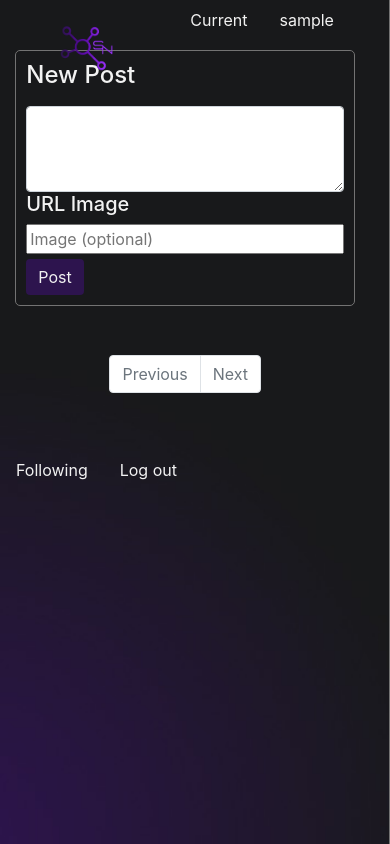
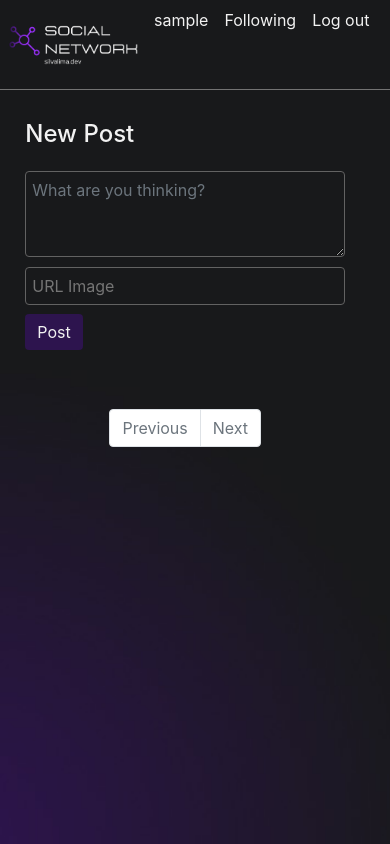
Before and after one commit to Aeziren/social-network, a Django app: page / in a window 390 px wide. Run offline with Django 3.2, Linux system fonts and the light colour scheme; the visitor is signed in with stand-in values (Sample User, id 1); data that the repository does not hold is empty; some libraries are stand-ins or nearby versions.

Commit message:
updated index page

```diff
--- a/network/static/network/styles.css
+++ b/network/static/network/styles.css
@@ -4,6 +4,10 @@
     border-radius: 5px;
     width: 35%;
     min-width: 340px;
+}
+
+.new-post {
+    border: unset;
 }
 
 input[type=submit][value="Post"] {
@@ -26,15 +30,54 @@ body {
     text-align: left;
 }
 
+.logo-bar {
+    height: auto;
+    width: 230px;
+}
+
 .nav {
     position: fixed;
     height: 100vh;
     border-right: 1px solid #737373;
 }
 
-@media screen and (max-width: 575px){
+.nav-link {
+    margin-bottom: 20px;
+    margin-left: 15px;
+}
+
+@media screen and (max-width: 990px){
     .content {
-        margin-top: 40px;
+        margin-top: 100px;
+    }
+
+    .flex-lg-column {
+        width: 100%;
+        background-color: #18191b;
+    }
+
+    .nav-link {
+        margin-bottom: unset;
+        margin-left: unset;
+    }
+
+    .logo-bar {
+        height: auto;
+        width: 130px;
+    }
+
+    .nav {
+        position: fixed;
+        height: unset;
+        border-right: unset;
+        border-bottom: 1px solid #737373;
+    }
+}
+
+@media screen and (max-width: 440px) {
+    .nav-link {
+        padding-left: 8px;
+        padding-right: 8px;
     }
 }
 
@@ -46,8 +89,20 @@ body {
     display: flex;
 }
 
-.post-input {
+.pagination {
+    background-color: transparent;
+    color: #f2f2f2;
+}
+
+.post-input, #new-post {
+    margin-top: 6px;
+    margin-bottom: 4px;
+    padding: 6px;
     width: 100%;
+    color: #f2f2f2;
+    background-color: transparent;
+    border: 1px solid #626262;
+    border-radius: 4px;
 }
 
 .profile-photo {
@@ -112,7 +167,7 @@ a {
 }
 
 a:hover{
-    color: #7c6394
+    color: #af36ff
 }
 
 .alternative {
--- a/network/templates/network/index.html
+++ b/network/templates/network/index.html
@@ -2,13 +2,12 @@
 
 {% block content %}
     {% if user.is_authenticated %}
-        <div class="mb-3 post">
+        <div class="mb-3 post new-post">
             <form action="{% url 'index' %}" method="POST">
                 {% csrf_token %}
                 <label for="new-post" class="form-label"><h4>New Post</h4></label>
-                <textarea class="form-control" id="new-post" rows="3" name="content"></textarea>
-                <h5>URL Image</h5>
-                <input type="url" class="post-input" name="post_image" pattern="https?://.*" placeholder="Image (optional)">
+                <textarea class="form-control" id="new-post" rows="3" name="content" placeholder="What are you thinking? "></textarea>
+                <input type="url" class="post-input" name="post_image" pattern="https?://.*" placeholder="URL Image">
                 <input type="submit" class="btn btn-primary" value="Post">
             </form>
         </div>
--- a/network/templates/network/layout.html
+++ b/network/templates/network/layout.html
@@ -13,12 +13,9 @@
         <div class="main"></div>
             {% if user.is_authenticated %}
             <div class="navigation">
-                <ul class="nav flex-sm-column">
+                <ul class="nav flex-lg-column">
                     <li class="nav-item">
-                        <a class="nav-link active" aria-current="page" href="{% url 'index' %}"><img src="{% static 'network/images/logo.png' %}" id="icon"></a>
-                    </li>
-                    <li class="nav-item">
-                        <a class="nav-link active" aria-current="page" href="#">Current</a>
+                        <a class="nav-link active" aria-current="page" href="{% url 'index' %}"><img src="{% static 'network/images/logo_name.png' %}" class="logo-bar"></a>
                     </li>
                     <li class="nav-item">
                         <a class="nav-link" href="{% url 'user' username=user.username %}">{{ user.username }}</a>
```
Also changed, not shown: network/static/network/images/logo_name.png (added).
